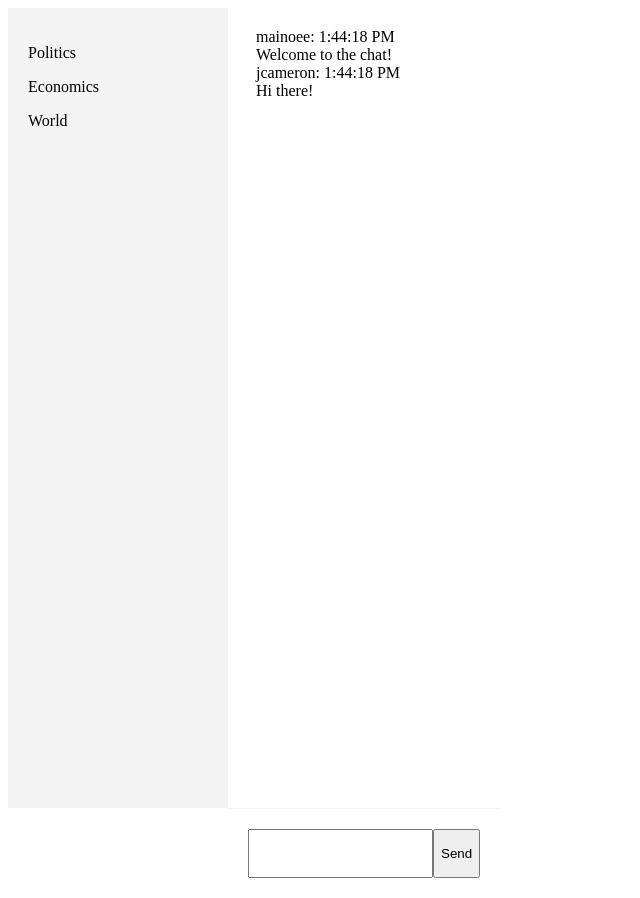
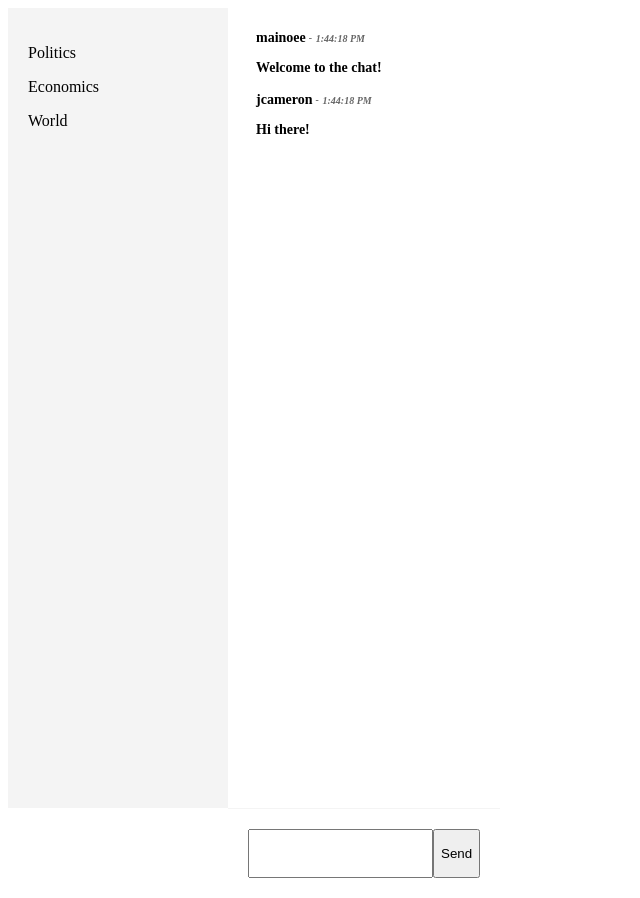
Before and after one commit to mainoee/react-chat-project, a React (Create React App) app: page / in a window 1280 px wide. Shown: the whole page, without its empty margins (0-640 px from the left). Built offline with nearby package versions, Linux system fonts and the light colour scheme.

Commit message:
add css to Message functional component

```diff
--- a/src/assets/stylesheets/application.css
+++ b/src/assets/stylesheets/application.css
@@ -25,3 +25,28 @@
   height: 100%;
   overflow: scroll;
 }
+
+.message-container > i {
+  font-style: normal;
+  font-weight: 600;
+  font-size: 14px;
+}
+
+.message-container > i > small {
+  position: relative;
+  margin-left: 10px;
+  font-style: italic;
+  font-size: 10px;
+  opacity: 0.6;
+}
+
+.message-container > i > small::before {
+  content: "-";
+  position: absolute;
+  top: -1px;
+  left: -7px;
+}
+
+.message-container > p {
+  margin: 5px 0 10px;
+}
--- a/src/components/message.js
+++ b/src/components/message.js
@@ -2,9 +2,12 @@ import React from 'react';
 
 const Message = (props) => {
   return (
-    <div>
-      <div className="">{props.message.username}: {props.message.time}</div>
-      <div className="">{props.message.content}</div>
+    <div className="message-container">
+      <i>
+        <span>{props.message.username}</span>
+        <small>{props.message.time}</small>
+        <p>{props.message.content}</p>
+      </i>
     </div>
   );
 };
```
